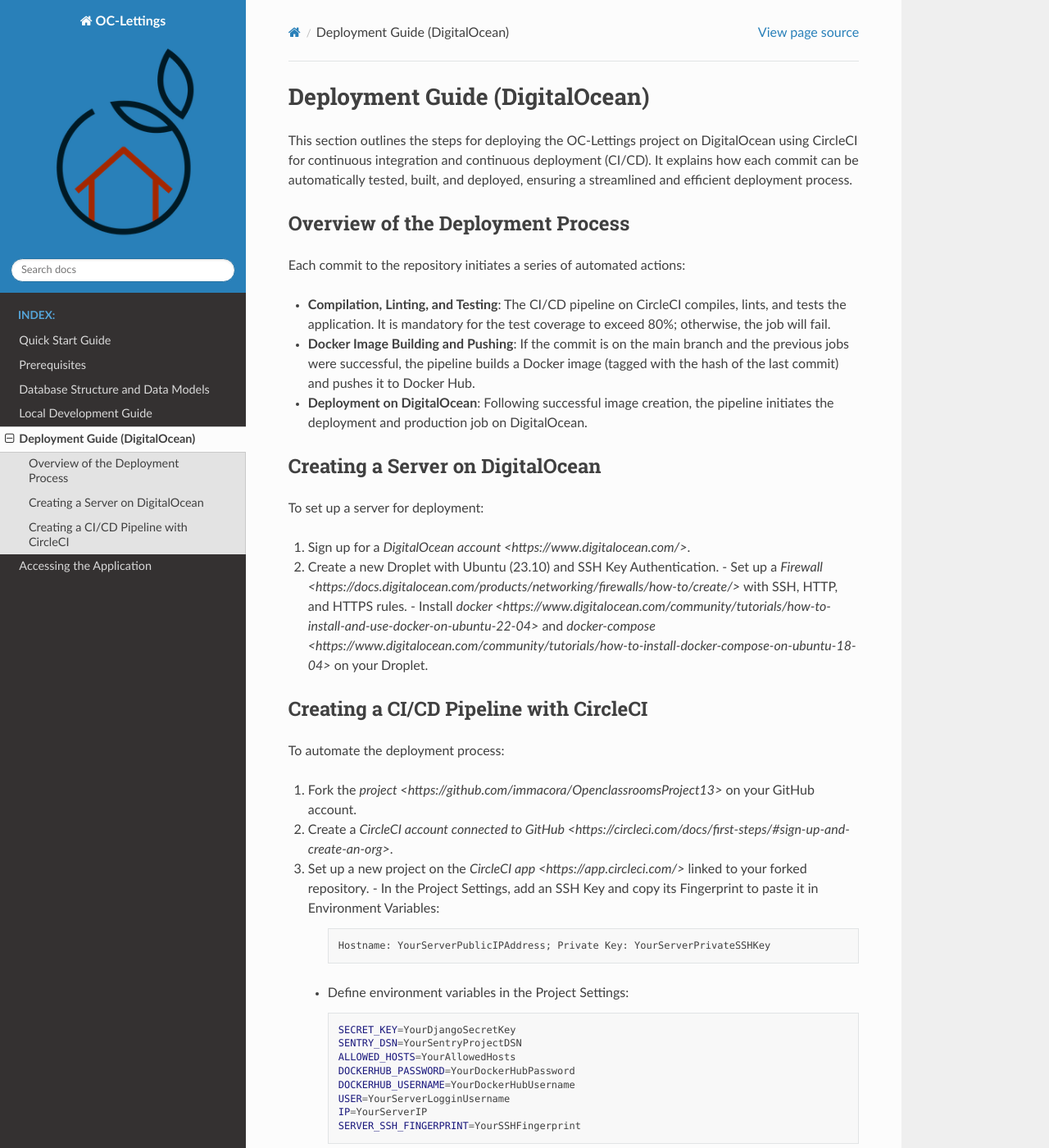
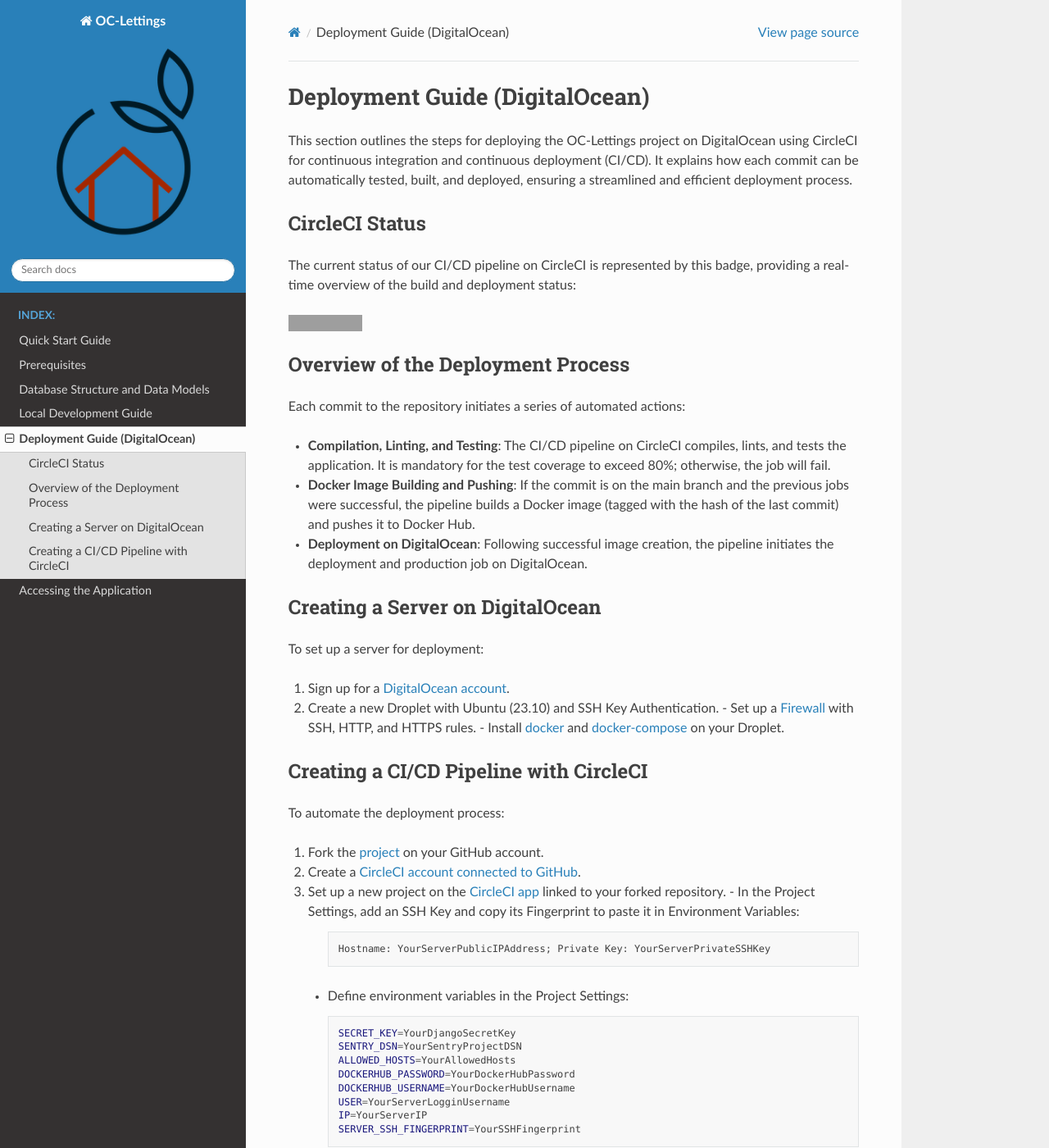
Before and after one commit to immacora/OpenclassroomsProject13, a Sphinx documentation site: the page built from doc/deployment.rst, in a window 1280 px wide and 1400 px high. Shown: the whole window at 82% size. Built offline with Sphinx 7.4.7 and the Read the Docs theme 2.0.0, drawn with Linux system fonts in a browser that asks for light colours; grey boxes are pictures that could not be loaded.

Commit message:
chore(documentation): add Pipeline status

```diff
--- a/doc/deployment.rst
+++ b/doc/deployment.rst
@@ -2,6 +2,15 @@
 ===============================
 
 This section outlines the steps for deploying the OC-Lettings project on DigitalOcean using CircleCI for continuous integration and continuous deployment (CI/CD). It explains how each commit can be automatically tested, built, and deployed, ensuring a streamlined and efficient deployment process.
+
+CircleCI Status
+---------------
+
+The current status of our CI/CD pipeline on CircleCI is represented by this badge, providing a real-time overview of the build and deployment status:
+
+.. image:: https://dl.circleci.com/status-badge/img/gh/immacora/OpenclassroomsProject13/tree/main.svg?style=svg
+   :target: https://dl.circleci.com/status-badge/redirect/gh/immacora/OpenclassroomsProject13/tree/main
+   :alt: CircleCI Build Status
 
 Overview of the Deployment Process
 ----------------------------------
@@ -17,19 +26,19 @@
 
 To set up a server for deployment:
 
-1. Sign up for a `DigitalOcean account <https://www.digitalocean.com/>`.
+1. Sign up for a `DigitalOcean account <https://www.digitalocean.com/>`_.
 2. Create a new Droplet with Ubuntu (23.10) and SSH Key Authentication.
-   - Set up a `Firewall <https://docs.digitalocean.com/products/networking/firewalls/how-to/create/>` with SSH, HTTP, and HTTPS rules.
-   - Install `docker <https://www.digitalocean.com/community/tutorials/how-to-install-and-use-docker-on-ubuntu-22-04>` and `docker-compose <https://www.digitalocean.com/community/tutorials/how-to-install-docker-compose-on-ubuntu-18-04>` on your Droplet.
+   - Set up a `Firewall <https://docs.digitalocean.com/products/networking/firewalls/how-to/create/>`_ with SSH, HTTP, and HTTPS rules.
+   - Install `docker <https://www.digitalocean.com/community/tutorials/how-to-install-and-use-docker-on-ubuntu-22-04>`_ and `docker-compose <https://www.digitalocean.com/community/tutorials/how-to-install-docker-compose-on-ubuntu-18-04>`_ on your Droplet.
 
 Creating a CI/CD Pipeline with CircleCI
 ---------------------------------------
 
 To automate the deployment process:
 
-1. Fork the `project <https://github.com/immacora/OpenclassroomsProject13>` on your GitHub account.
-2. Create a `CircleCI account connected to GitHub <https://circleci.com/docs/first-steps/#sign-up-and-create-an-org>`.
-3. Set up a new project on the `CircleCI app <https://app.circleci.com/>` linked to your forked repository.
+1. Fork the `project <https://github.com/immacora/OpenclassroomsProject13>`_ on your GitHub account.
+2. Create a `CircleCI account connected to GitHub <https://circleci.com/docs/first-steps/#sign-up-and-create-an-org>`_.
+3. Set up a new project on the `CircleCI app <https://app.circleci.com/>`_ linked to your forked repository.
    - In the Project Settings, add an SSH Key and copy its Fingerprint to paste it in Environment Variables:
 
      .. code-block:: sh
```
Also changed, not shown: README.md (+2 -1 lines), 7 other files.
